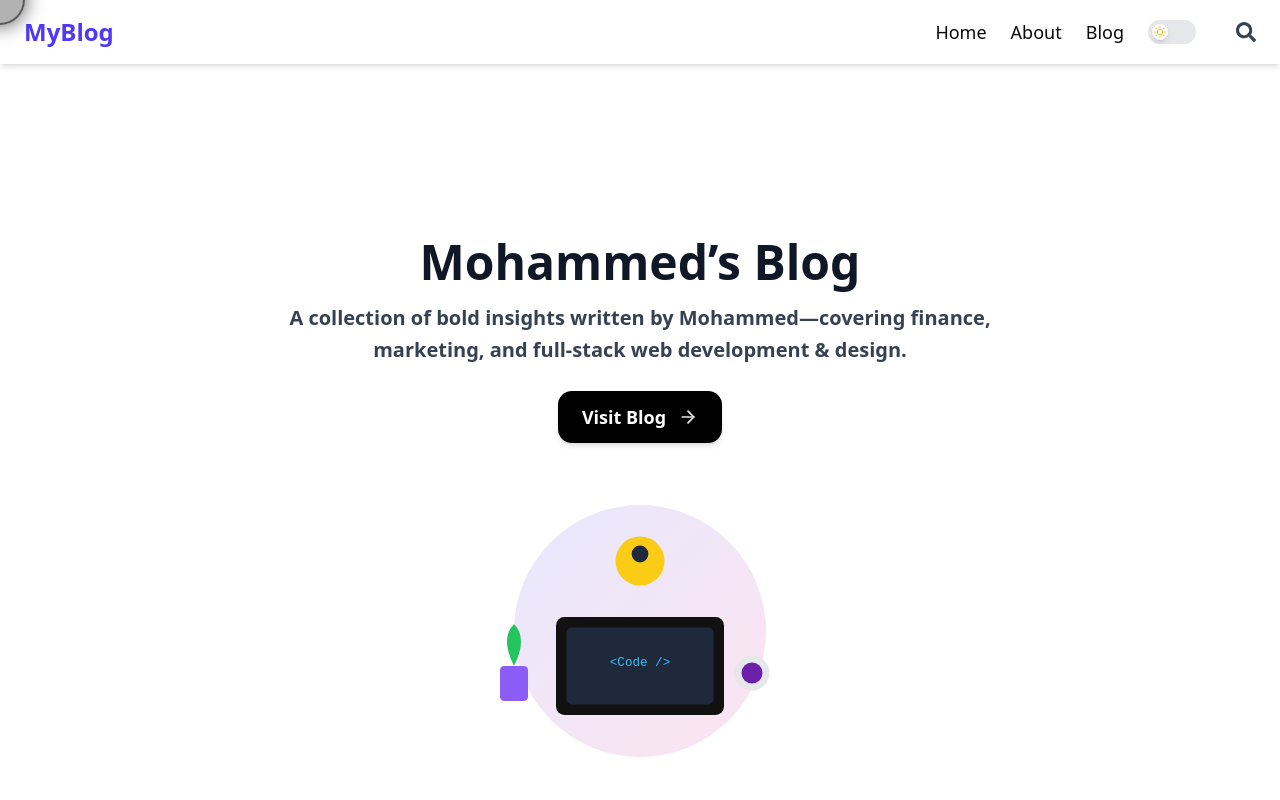
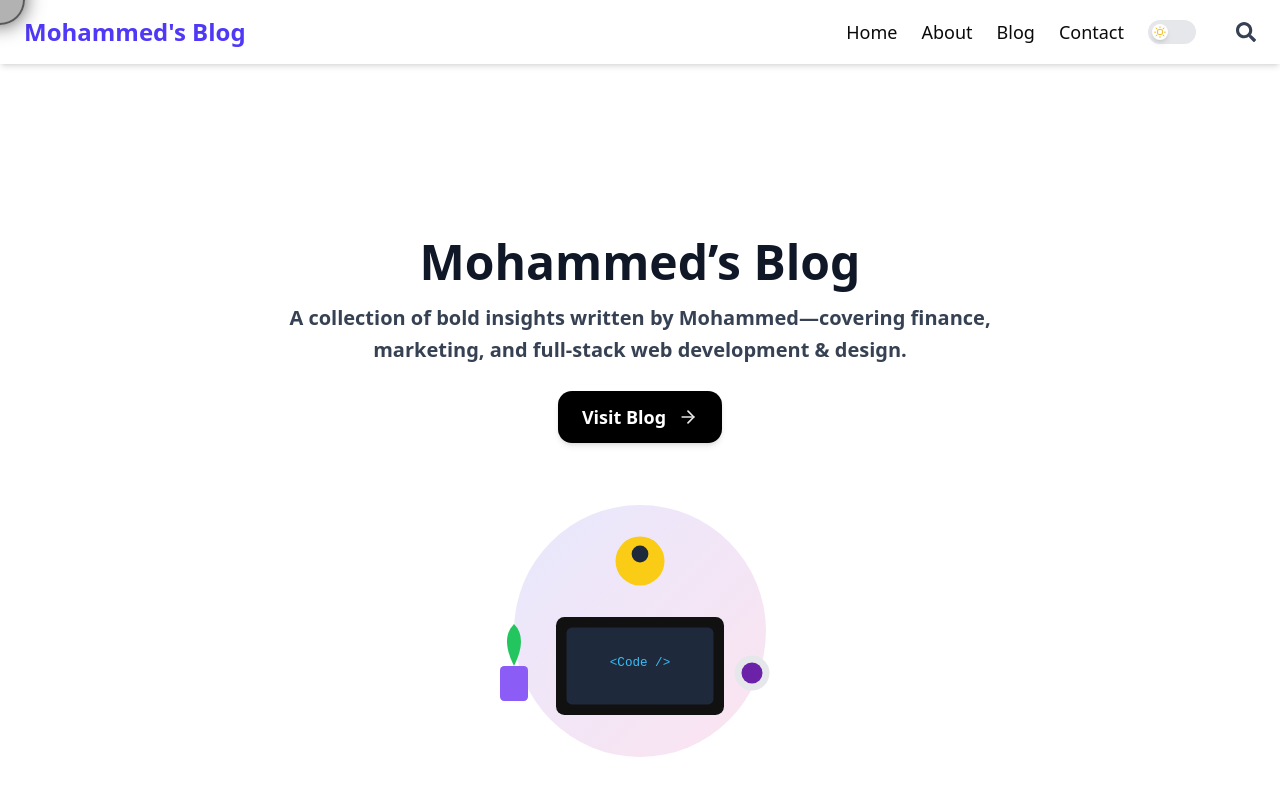
Before and after one commit to awash-dev/Mame-journey, a Next.js app: page / in a window 1280 px wide. Shown: the top 800 px of the page. Built offline with nearby package versions, Linux system fonts and the light colour scheme.

Commit message:
Update Navbar.tsx

```diff
--- a/components/Navbar.tsx
+++ b/components/Navbar.tsx
@@ -202,13 +202,16 @@ const Navbar: React.FC = () => {
 
   return (
     <nav className="w-full bg-white dark:bg-gray-900 shadow-md px-6 py-4 flex items-center justify-between relative z-50">
-      <Link href="/" className="text-2xl font-bold text-indigo-600 dark:text-indigo-400">MyBlog</Link>
+      <Link href="/" className="text-2xl font-bold text-indigo-600 dark:text-indigo-400">
+        Mohammed's Blog
+      </Link>
 
       {/* Desktop Links */}
       <div className="hidden md:flex items-center gap-6">
         <NavLink href="/" label="Home" />
         <NavLink href="/about" label="About" />
         <NavLink href="/blog" label="Blog" />
+        <NavLink href="/contact" label="Contact" />
         <DarkModeToggle />
         <button onClick={() => setSearchBoxOpen(true)} className="ml-4 text-gray-700 dark:text-gray-200">
           <FaSearch size={20} />
@@ -239,6 +242,7 @@ const Navbar: React.FC = () => {
             <NavLink href="/" label="Home" />
             <NavLink href="/about" label="About" />
             <NavLink href="/blog" label="Blog" />
+            <NavLink href="/contact" label="Contact" />
           </motion.div>
         )}
       </AnimatePresence>
```
